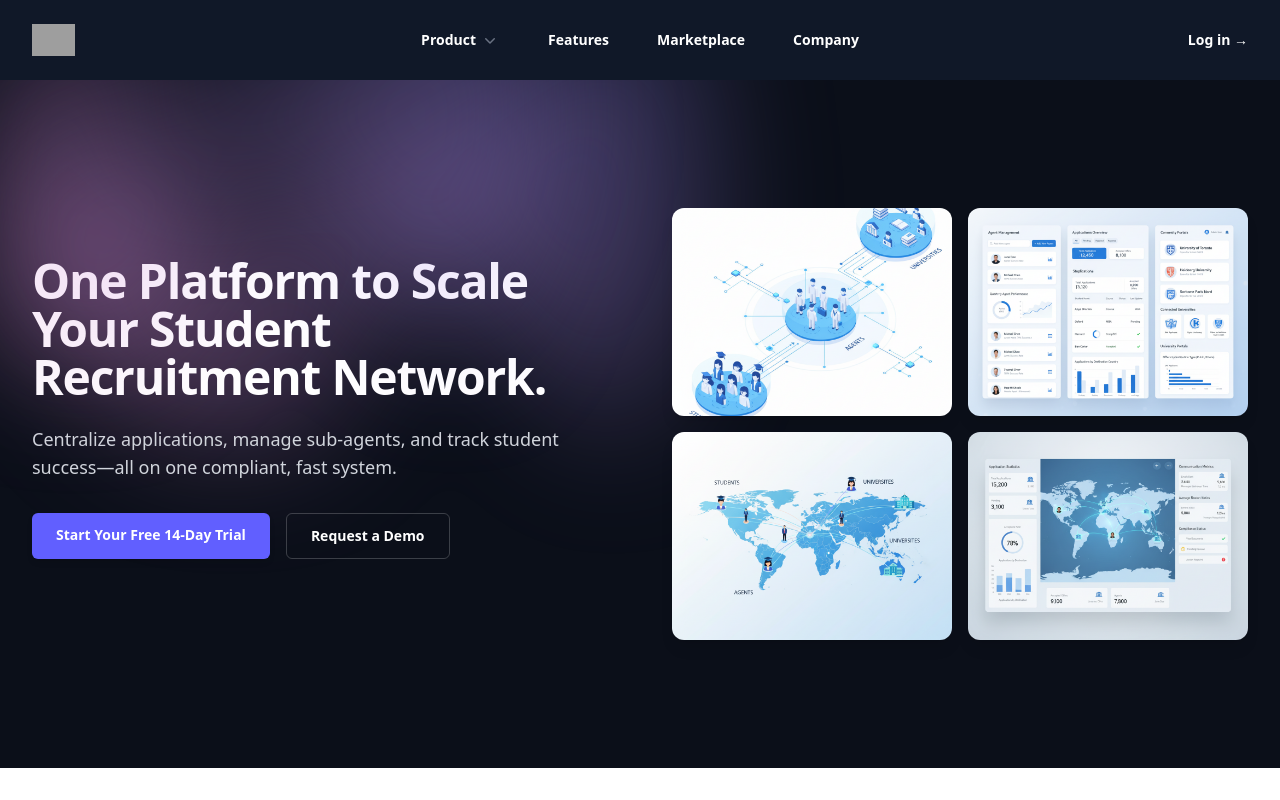
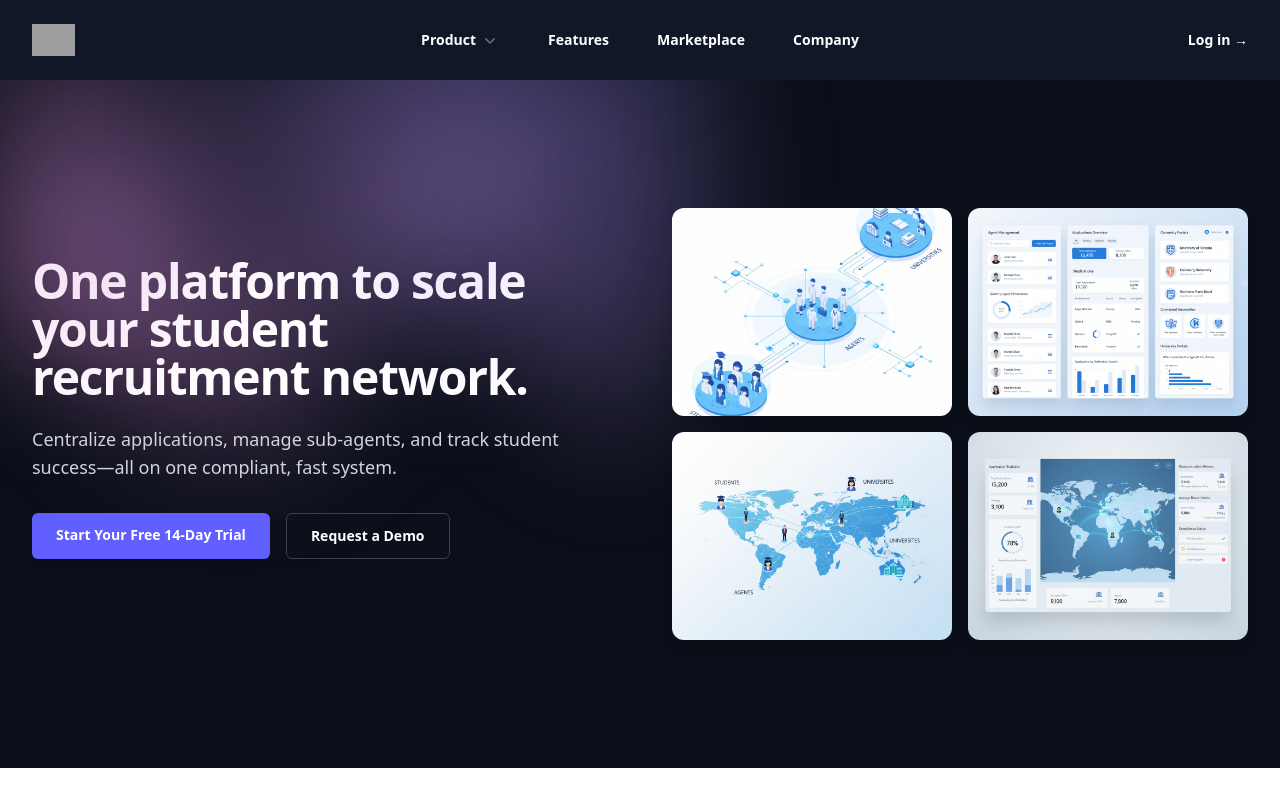
Before and after one commit to sumit8294/study-saas, a Next.js app: page / in a window 1280 px wide. Shown: the top 800 px of the page. Built offline with nearby package versions, Linux system fonts and the light colour scheme; grey boxes are pictures that could not be loaded.

Commit message:
lower case heading

```diff
--- a/src/components/sections/Hero.tsx
+++ b/src/components/sections/Hero.tsx
@@ -10,8 +10,8 @@ export default function Hero() {
                     {/* Left Text Content */}
                     <div>
                         <h1 className="text-4xl sm:text-5xl font-bold tracking-tight text-white mb-6">
-                            One Platform to Scale Your Student Recruitment
-                            Network.
+                            One platform to scale your student recruitment
+                            network.
                         </h1>
                         <p className="text-lg text-gray-300 mb-8">
                             Centralize applications, manage sub-agents, and
```
